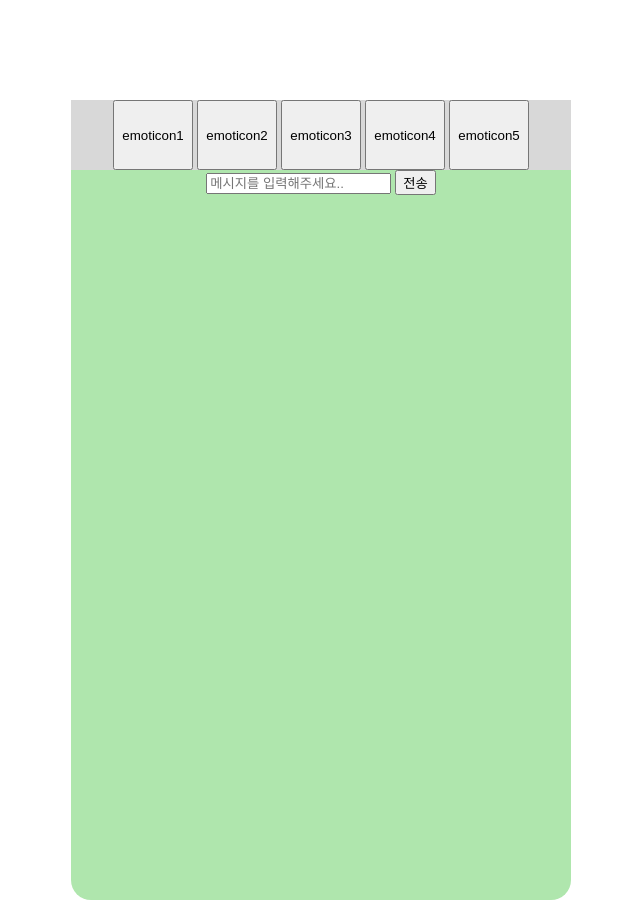
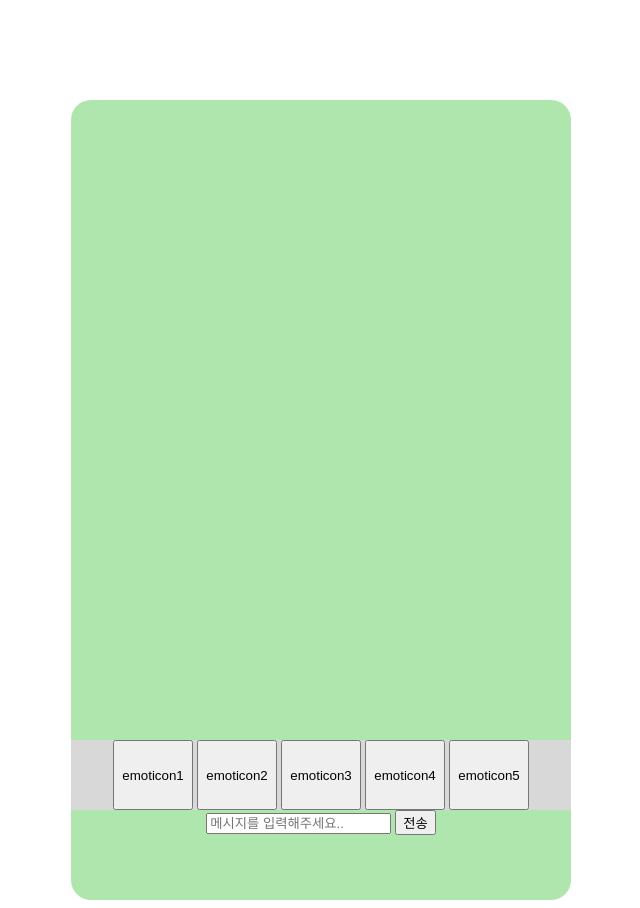
Before and after one commit to Lee-practice/web1, a website: page project1/static/index.html in a window 1280 px wide. Shown: the whole page, without its empty margins (319-959 px from the left). Drawn offline with nearby package versions, Linux system fonts and the light colour scheme; no server answers.

Commit message:
Update index.css

```diff
--- a/project1/static/css/index.css
+++ b/project1/static/css/index.css
@@ -11,7 +11,7 @@
 
   /* 채팅 영역 */
   #chat {
-    height: 0%;
+    height: 80%;
     width: 100%;
     overflow-y: auto;
   }
```
